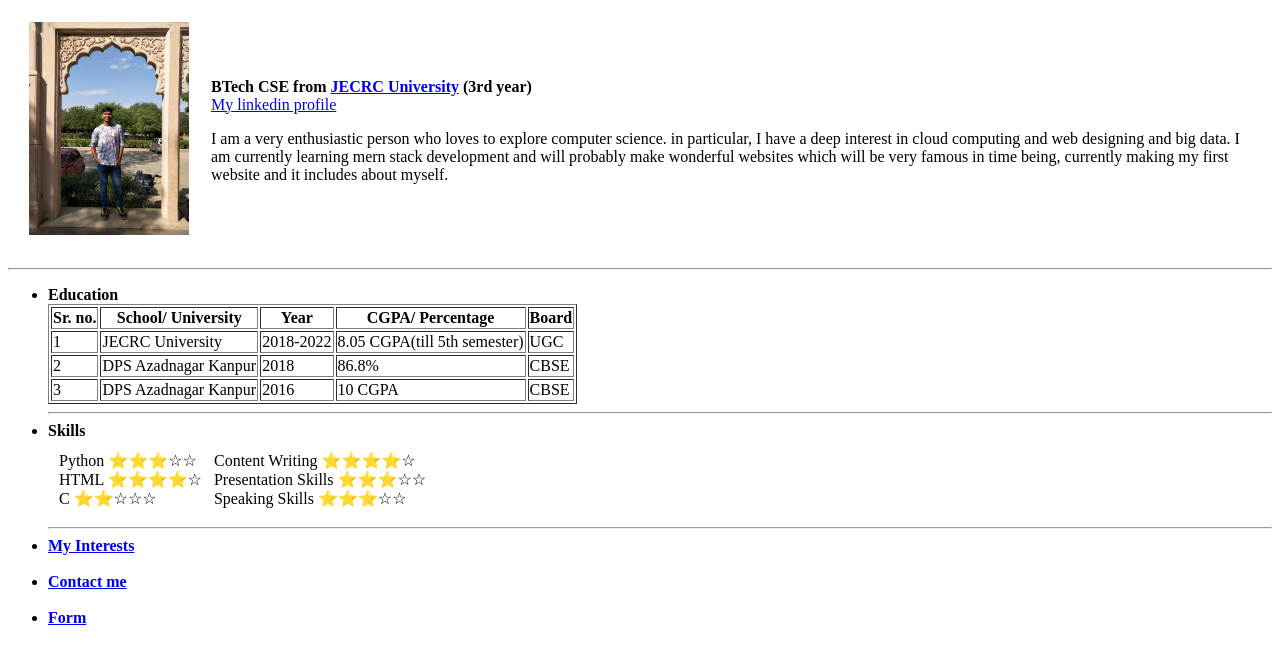
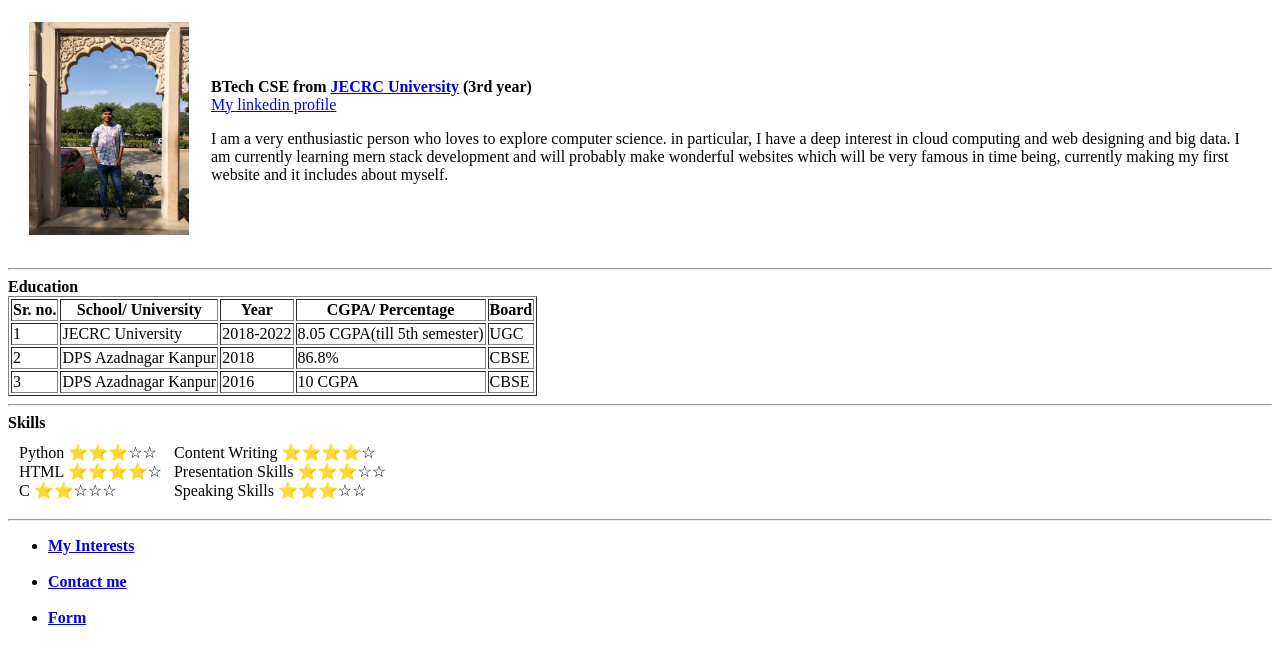
Before and after one commit to ayushpal001/INTRODUCTION-TO-MYSELF, a plain HTML site: page index.html in a window 1280 px wide. Shown: the part 79-740 px from the top of the page. Drawn offline with Linux system fonts and the light colour scheme.

Commit message:
Update index.html

```diff
--- a/index.html
+++ b/index.html
@@ -17,8 +17,7 @@
         </tr>
     </table>
     <hr>
-    <ul>
-        <li><strong>Education</strong></li>
+        <strong>Education</strong>
         <table border="1">
             <thead>
                 <tr>
@@ -54,7 +53,7 @@
             </tbody>
         </table>
         <hr>
-        <li><strong>Skills</strong></li>
+        <strong>Skills</strong>
         <table cellspacing="10">
             <tbody>
                 <tr>
@@ -64,9 +63,10 @@
             </tbody>
         </table>
         <hr>
-        <li><strong><a href="interests.html">My Interests</a></strong></li> <br>
-        <li><strong><a href="contact.html">Contact me</a></strong></li><br>
-        <li><strong><a href="input.html">Form</a></strong></li>
-    </ul>
+        <ul>
+            <li><strong><a href="interests.html">My Interests</a></strong></li> <br>
+            <li><strong><a href="contact.html">Contact me</a></strong></li><br>
+            <li><strong><a href="input.html">Form</a></strong></li>
+        </ul>
 </body>
 </html>
```
